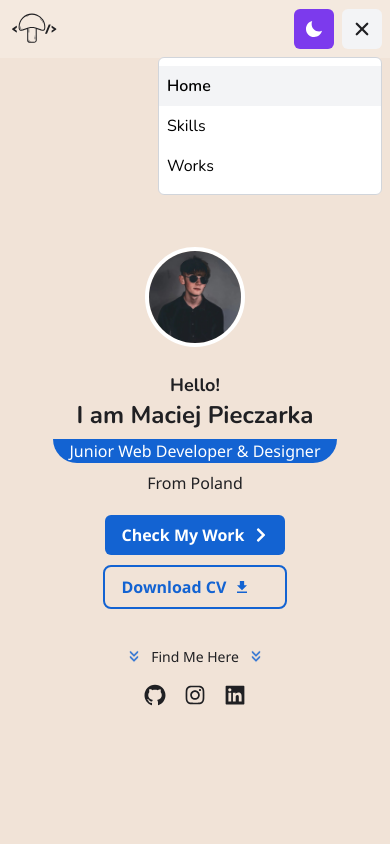
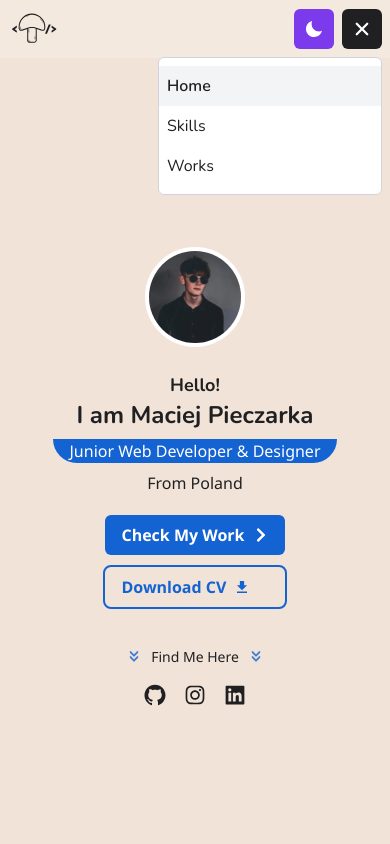
Before and after one commit to maciejpieczarka/nextjs-maciejpieczarka-homepage, a Next.js app: page / in a window 390 px wide. Both pictures are taken after a click on the button 362 px from the left and 29 px from the top of the page. Shown: the top 844 px of the page. Built offline with nearby package versions, Linux system fonts and the light colour scheme.

Commit message:
fix: change mobile menu darkmode colors

```diff
--- a/components/Navbar.tsx
+++ b/components/Navbar.tsx
@@ -36,8 +36,8 @@ const LinkItem: React.FC<ILinkItemProps> = ({
         >
           <div
             className={`px-2 py-2  ${
-              active && 'bg-gray-100'
-            } hover:bg-gray-100`}
+              active && 'bg-gray-100 dark:bg-zinc-900'
+            } hover:bg-gray-100 hover:dark:bg-zinc-900 text-textDark dark:text-textLight`}
           >
             {children}
           </div>
@@ -47,7 +47,7 @@ const LinkItem: React.FC<ILinkItemProps> = ({
           href={href}
           className={`${
             active ? 'underline font-semibold' : 'no-underline font-light'
-          } font-nunito`}
+          } font-nunito text-textDark dark:text-textLight`}
         >
           {children}
         </Link>
@@ -93,14 +93,14 @@ const Navbar: React.FC = () => {
             <ThemeToggleButton />
             <div className="md:hidden relative">
               <button
-                className=" w-10 h-10 rounded-md flex items-center justify-center bg-gray-100"
+                className=" w-10 h-10 rounded-md flex items-center justify-center bg-textDark dark:bg-textLight"
                 onClick={() => setIsOpen(!isOpen)}
                 aria-label="Menu-button"
               >
                 {isOpen ? (
-                  <IoClose className="text-textDark text-2xl" />
+                  <IoClose className="text-textLight dark:text-textDark text-2xl" />
                 ) : (
-                  <IoMenu className="text-textDark text-2xl" />
+                  <IoMenu className="text-textLight dark:text-textDark text-2xl" />
                 )}
               </button>
 
@@ -109,7 +109,7 @@ const Navbar: React.FC = () => {
                   initial={{ scale: 0 }}
                   animate={{ scale: 1 }}
                   ref={mobileNavRef}
-                  className="absolute flex flex-col w-56 bg-white mt-2 right-0 py-2 rounded-md border-gray-300 border"
+                  className="absolute flex flex-col w-56 bg-textLight dark:bg-textDark mt-2 right-0 py-2 rounded-md border-gray-300 border"
                 >
                   <LinkItem mobile href="/" path={pathname}>
                     Home
```
